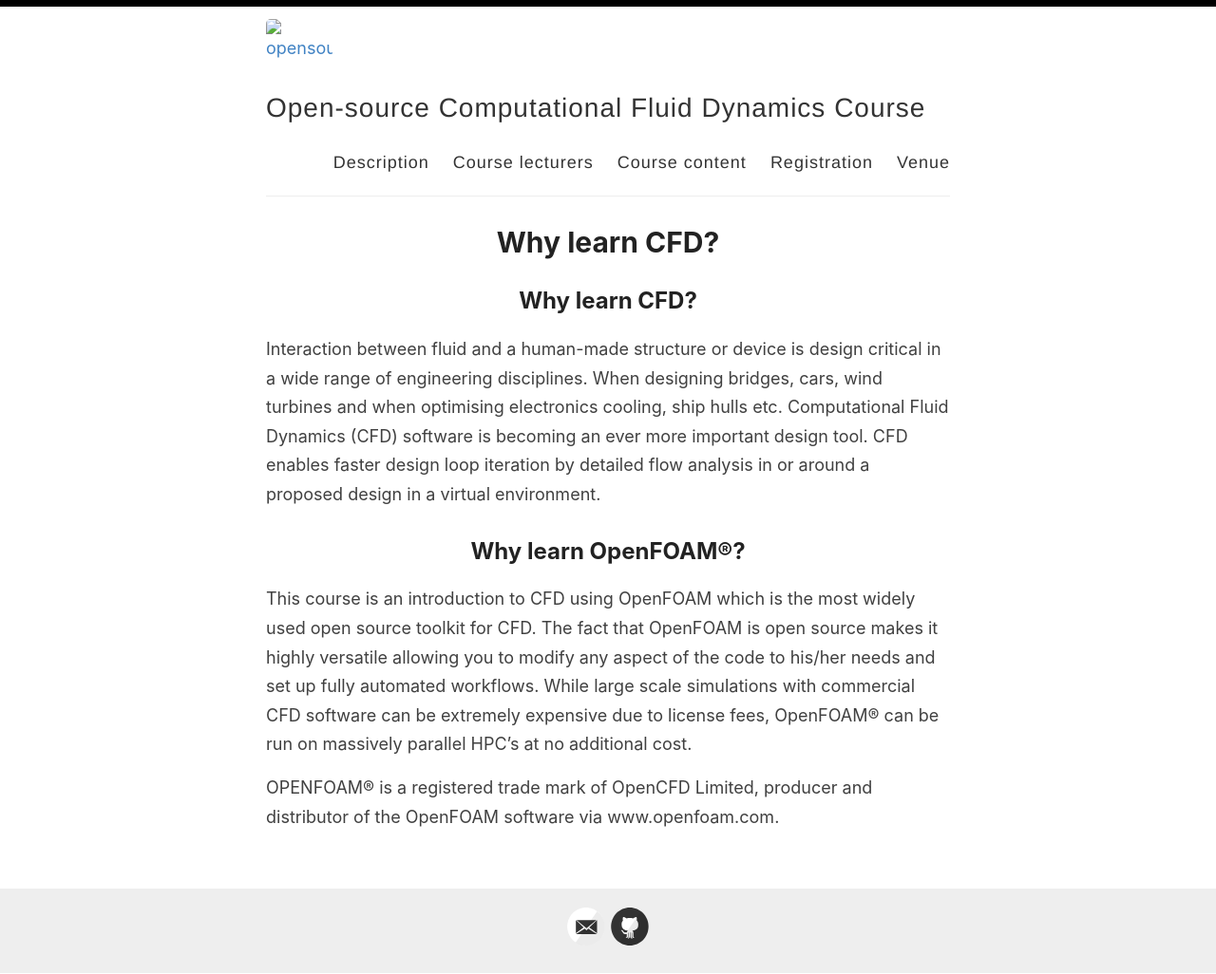
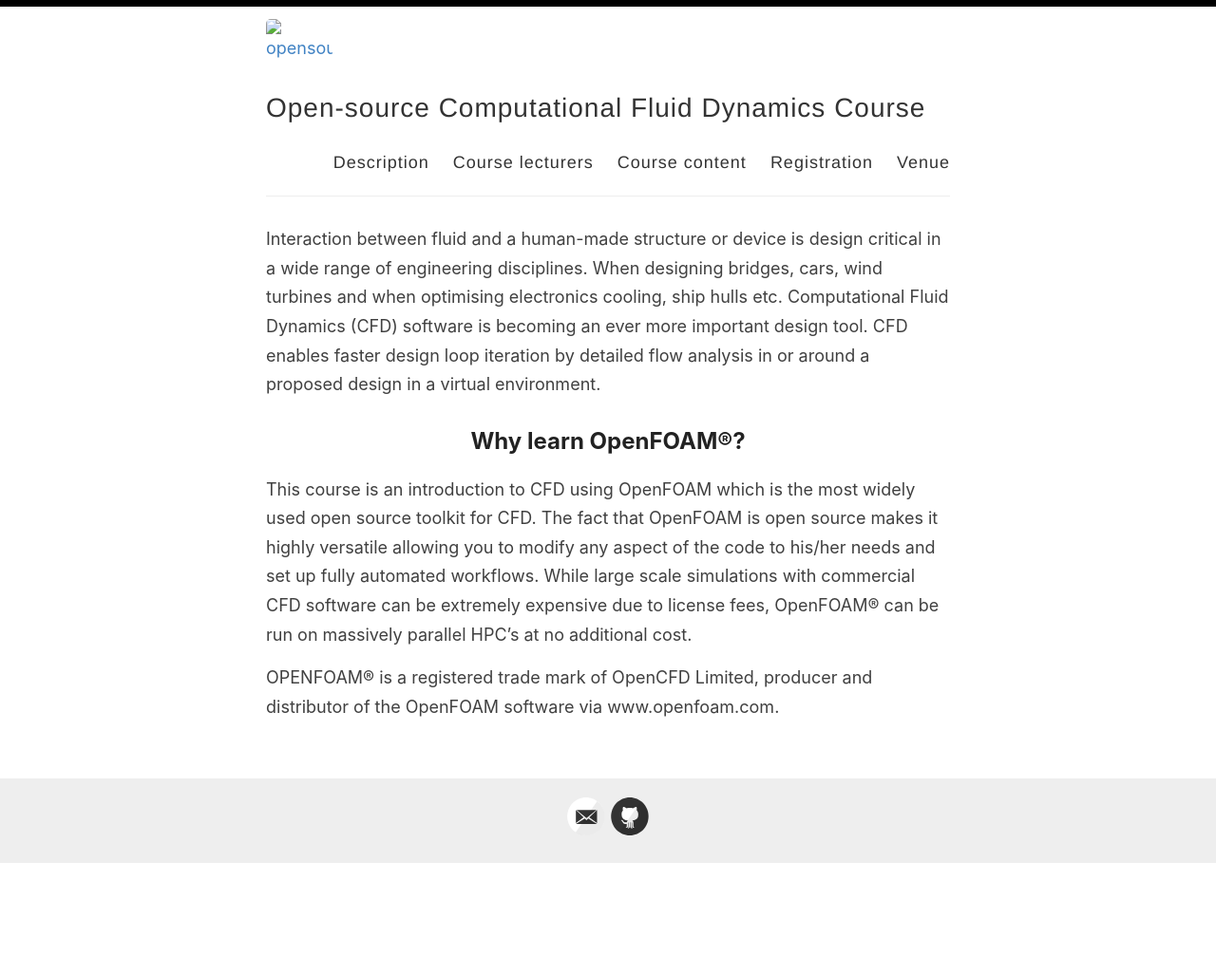
Before and after one commit to OpenSourceCFDCourse/opensourcecfdcourse.github.io, a Jekyll site: the page built from _pages/index.md, in a window 1280 px wide. Shown: the whole page at 95% size. Built offline with Jekyll 4.4.1, drawn with Linux system fonts in a browser that asks for light colours; our own code applies the rules of GitHub Pages for plain Markdown files; after the commit the page ends 910 px from its top, so only the background shows below that.

Commit message:
Minor changes

```diff
--- a/_pages/index.md
+++ b/_pages/index.md
@@ -3,8 +3,6 @@
 title:
 permalink: /
 ---
-
-## Why learn CFD?
 
 Interaction between fluid and a human-made structure or device is design critical in a wide range of engineering disciplines. When designing bridges, cars, wind turbines and when optimising electronics cooling, ship hulls etc. Computational Fluid Dynamics (CFD) software is becoming an ever more important design tool. CFD enables faster design loop iteration by detailed flow analysis in or around a proposed design in a virtual environment.
 
```
Also changed, not shown: _pages/lecturers.md (+2 -0 lines).
